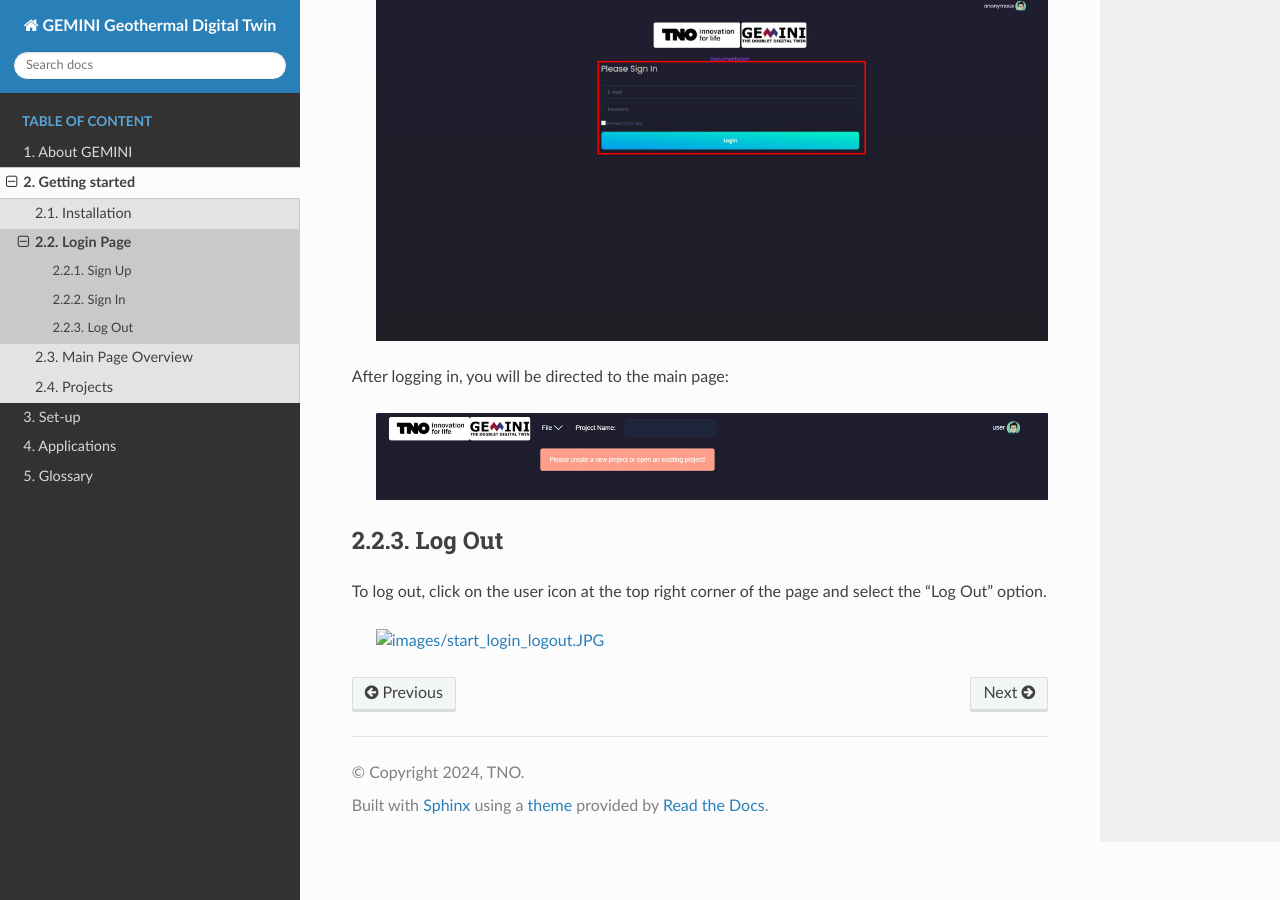
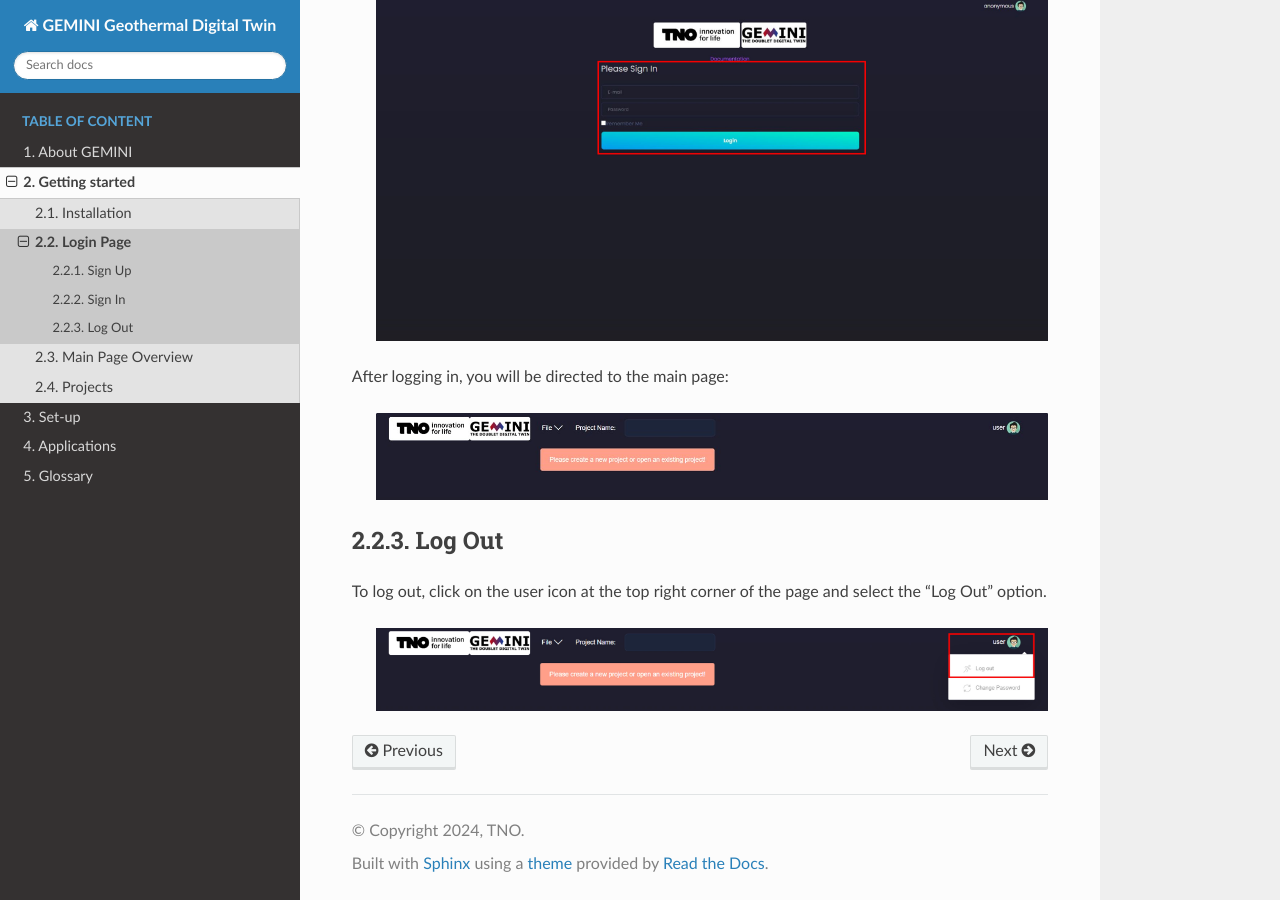
Before and after one commit to GEMINI-Digital-Twin/gemini-documentation, a Sphinx documentation site: the page built from source/start_login.rst, in a window 1280 px wide and 900 px high, scrolled down 1939 px. Built offline with Sphinx 7.4.7 and the Read the Docs theme 2.0.0, drawn with Linux system fonts in a browser that asks for light colours.

Commit message:
update case-sensitive

```diff
--- a/source/start_login.rst
+++ b/source/start_login.rst
@@ -52,5 +52,5 @@
 --------------------------------
 To log out, click on the user icon at the top right corner of the page and select the "Log Out" option.
 
-    .. image:: images/start_login_logout.JPG
+    .. image:: images/Start_login_logout.JPG
         :width: 100%
```
